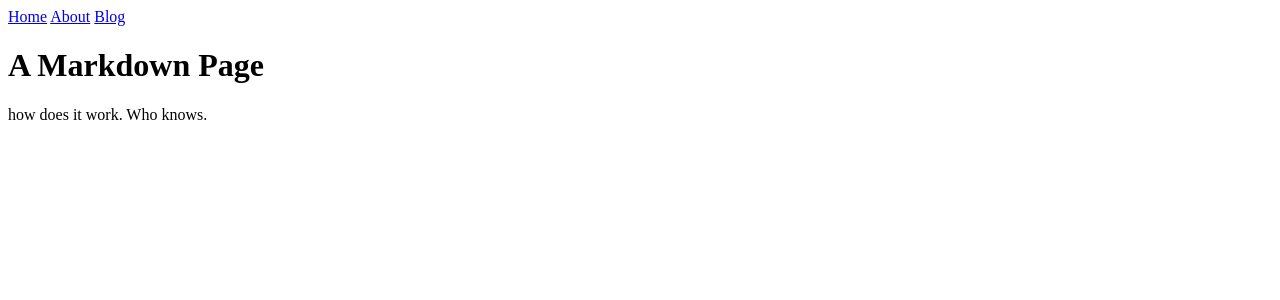
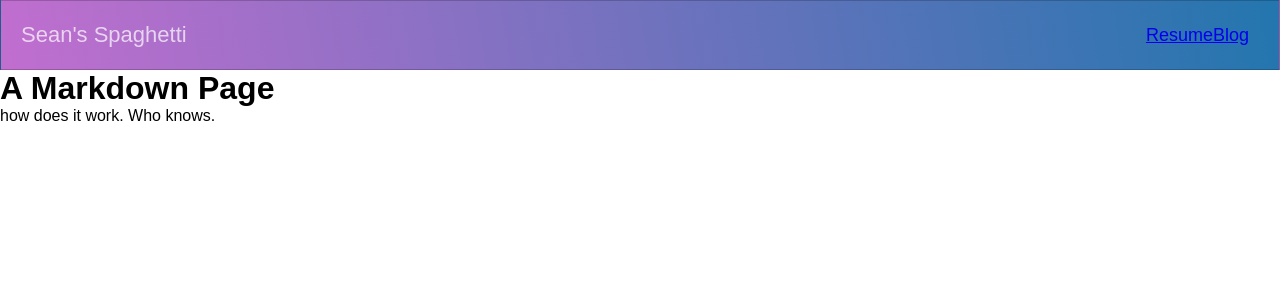
Before and after one commit to SeanDonachiue/SeanDonachiue.github.io, a Jekyll site: the page built from about.md, in a window 1280 px wide. Shown: the top 300 px of the page. Built offline with Jekyll 4.4.1, drawn with Linux system fonts in a browser that asks for light colours; nearby versions of some CDN libraries.

Commit message:
Responsive navigation work in progress.

```diff
--- a/_data/navigation.yml
+++ b/_data/navigation.yml
@@ -1,6 +1,4 @@
-- name: Home
-  link: /
-- name: About
+- name: Resume
   link: /about.html
 - name: Blog
   link: /blog.html
--- a/_includes/navigation.html
+++ b/_includes/navigation.html
@@ -1,5 +1,20 @@
-<nav>
-	{% for item in site.data.navigation %}
-		<a href="{{ item.link }}" {% if page.url == item.link %}class="current"{% endif %}>{{ item.name }}</a>
-	{% endfor %}
+<link rel="stylesheet" href="assets/css/nav.css">
+<script type="text/javascript">
+	let mainNav = document.getElementById('js-menu');
+	let navBarToggle = document.getElementById('js-navbar-toggle');
+
+	navBarToggle.addEventListener('click', function () {
+		mainNav.classList.toggle('active');
+	});
+</script>
+<nav class="navbar">
+	<span class="navbar-toggle" id="js-navbar-toggle">
+		<i class="fas fa-bars"></i>
+    </span>
+	<a href="#" class="logo">Sean's Spaghetti</a>
+	<ul class="main-nav" id="js-menu">
+		{% for item in site.data.navigation %}
+			<li><a href="{{ item.link }}" {% if page.url == item.link %}class="current"{% endif %}>{{ item.name }}</a></li>
+		{% endfor %}
+	</ul>
 </nav>
--- a/_includes/navigation.html.txt
+++ /dev/null
@@ -1,4 +0,0 @@
-<nav>
-	<a href="/">Home</a>
-	<a href="/markdown.html
-</nav>
--- a/_layouts/default.html
+++ b/_layouts/default.html
@@ -4,6 +4,7 @@
     <meta charset="utf-8">
     <title>{{ page.title }}</title>
 	<link rel="stylesheet" href="/assets/css/styles.css">
+	<link rel="stylesheet" href="https://use.fontawesome.com/releases/v5.6.3/css/all.css" integrity="sha384-UHRtZLI+pbxtHCWp1t77Bi1L4ZtiqrqD80Kn4Z8NTSRyMA2Fd33n5dQ8lWUE00s/" crossorigin="anonymous">
   </head>
   <body>
 	{% include navigation.html %}
--- a/about.md
+++ b/about.md
@@ -1,6 +1,6 @@
 ---
 layout: default
-title: About
+title: Resume
 ---
 
 # A Markdown Page
--- /dev/null
+++ b/assets/css/nav.css
@@ -0,0 +1,90 @@
+* {
+            box-sizing: border-box;
+            padding: 0;
+            margin: 0;
+        }
+
+        body {
+            font-family: 'Josefin Sans', sans-serif;
+        }
+
+        .navbar {
+            font-size: 18px;
+            background-image: linear-gradient(260deg, #2376ae 0%, #c16ecf 100%);
+            border: 1px solid rgba(0, 0, 0, 0.2);
+            padding-bottom: 10px;
+        }
+
+        .main-nav {
+            list-style-type: none;
+            display: none;
+        }
+
+        .current,
+        .logo {
+            text-decoration: none;
+            color: rgba(255, 255, 255, 0.7);
+        }
+
+        .main-nav li {
+            text-align: center;
+            margin: 15px auto;
+        }
+
+        .logo {
+            display: inline-block;
+            font-size: 22px;
+            margin-top: 10px;
+            margin-left: 20px;
+        }
+
+        .navbar-toggle {
+            position: absolute;
+            top: 10px;
+            right: 20px;
+            cursor: pointer;
+            color: rgba(255, 255, 255, 0.8);
+            font-size: 24px;
+        }
+
+        .active {
+            display: block;
+        }
+
+        @media screen and (min-width: 768px) {
+            .navbar {
+                display: flex;
+                justify-content: space-between;
+                padding-bottom: 0;
+                height: 70px;
+                align-items: center;
+            }
+
+            .main-nav {
+                display: flex;
+                margin-right: 30px;
+                flex-direction: row;
+                justify-content: flex-end;
+            }
+
+            .main-nav li {
+                margin: 0;
+            }
+
+            .nav-links {
+                margin-left: 40px;
+            }
+
+            .logo {
+                margin-top: 0;
+            }
+
+            .navbar-toggle {
+                display: none;
+            }
+
+            .logo:hover,
+            .nav-links:hover {
+                color: rgba(255, 255, 255, 1);
+            }
+        }
--- /dev/null
+++ b/assets/js/navi.js
@@ -0,0 +1,6 @@
+let mainNav = document.getElementById('js-menu');
+let navBarToggle = document.getElementById('js-navbar-toggle');
+
+navBarToggle.addEventListener('click', function () {
+  mainNav.classList.toggle('active');
+});
--- /dev/null
+++ b/navi.js
@@ -0,0 +1,6 @@
+let mainNav = document.getElementById('js-menu');
+let navBarToggle = document.getElementById('js-navbar-toggle');
+
+navBarToggle.addEventListener('click', function () {
+  mainNav.classList.toggle('active');
+});
```
